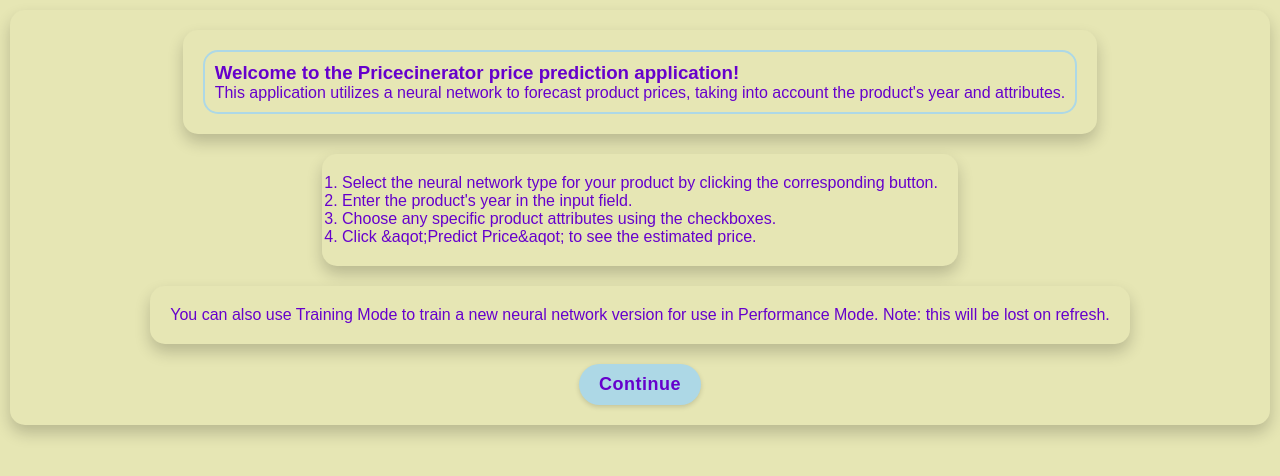
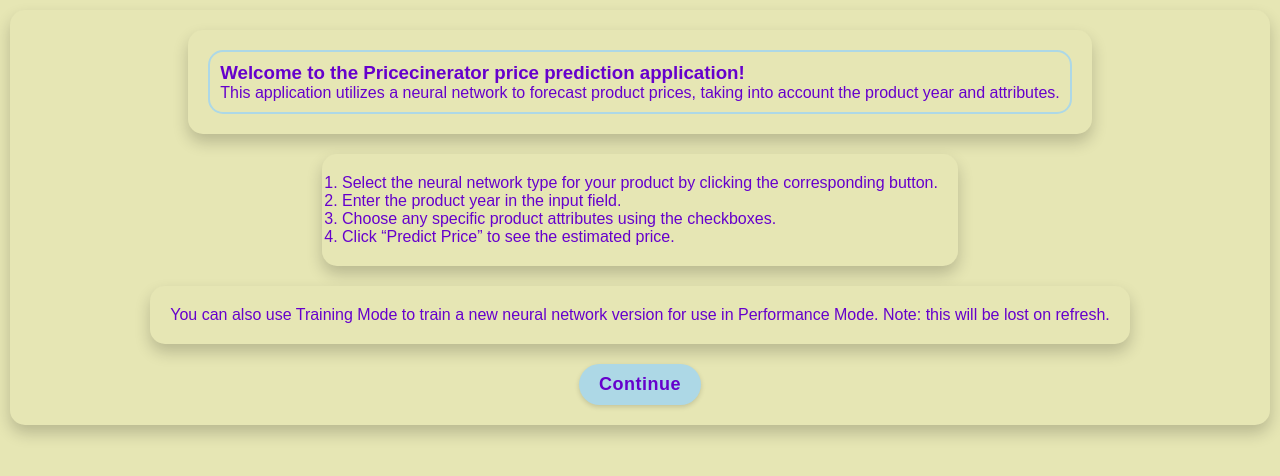
Before and after one commit to jesse318s/pricecinerator-ai, a React (Vite) app: page / in a window 1280 px wide. Shown: the top 476 px of the page. Built offline with nearby package versions, Linux system fonts and the light colour scheme.

Commit message:
update landing page content for prod

```diff
--- a/src/components/LandingPage.jsx
+++ b/src/components/LandingPage.jsx
@@ -6,7 +6,7 @@
           <h3>Welcome to the Pricecinerator price prediction application!</h3>
           <p>
             This application utilizes a neural network to forecast product
-            prices, taking into account the product&apos;s year and attributes.
+            prices, taking into account the product year and attributes.
           </p>
         </div>
       </div>
@@ -16,9 +16,9 @@
           Select the neural network type for your product by clicking the
           corresponding button.
         </li>
-        <li>Enter the product&apos;s year in the input field.</li>
+        <li>Enter the product year in the input field.</li>
         <li>Choose any specific product attributes using the checkboxes.</li>
-        <li>Click &aqot;Predict Price&aqot; to see the estimated price.</li>
+        <li>Click &ldquo;Predict Price&rdquo; to see the estimated price.</li>
       </ol>
 
       <p className="box">
```
